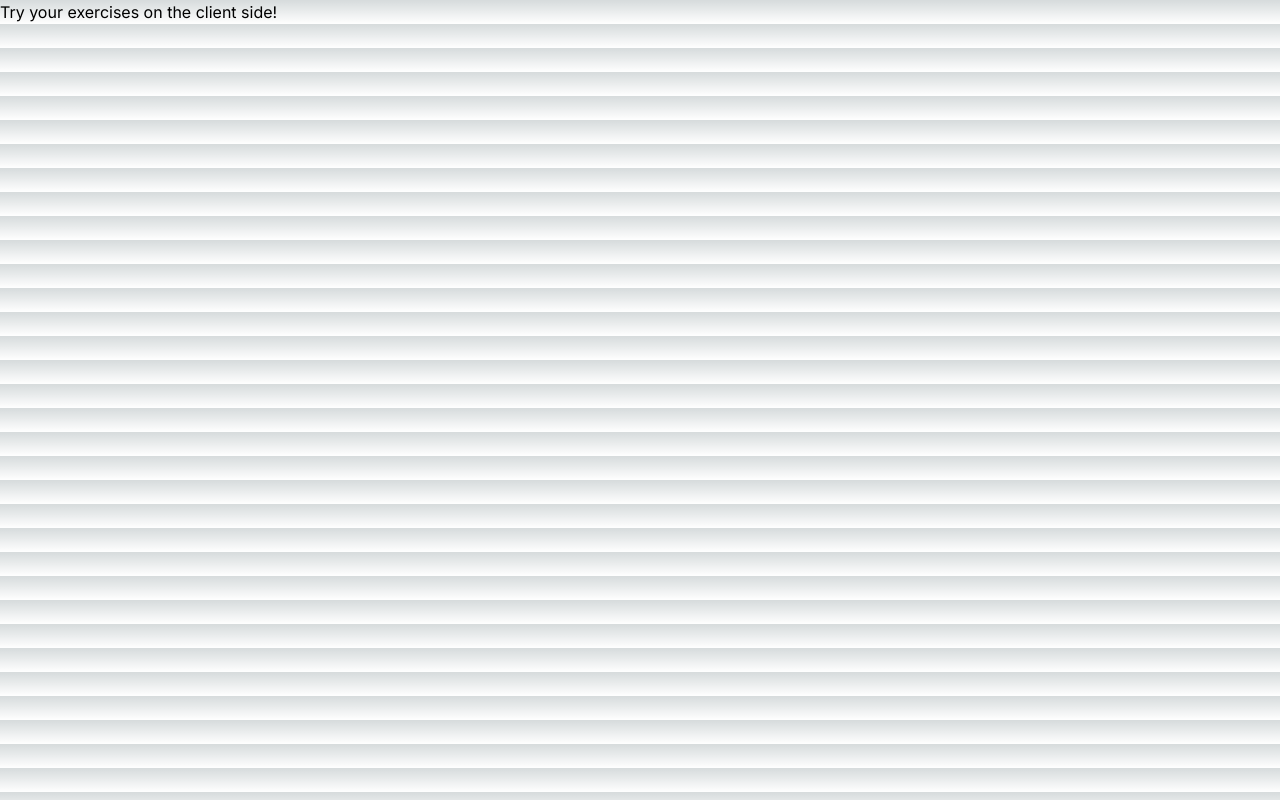
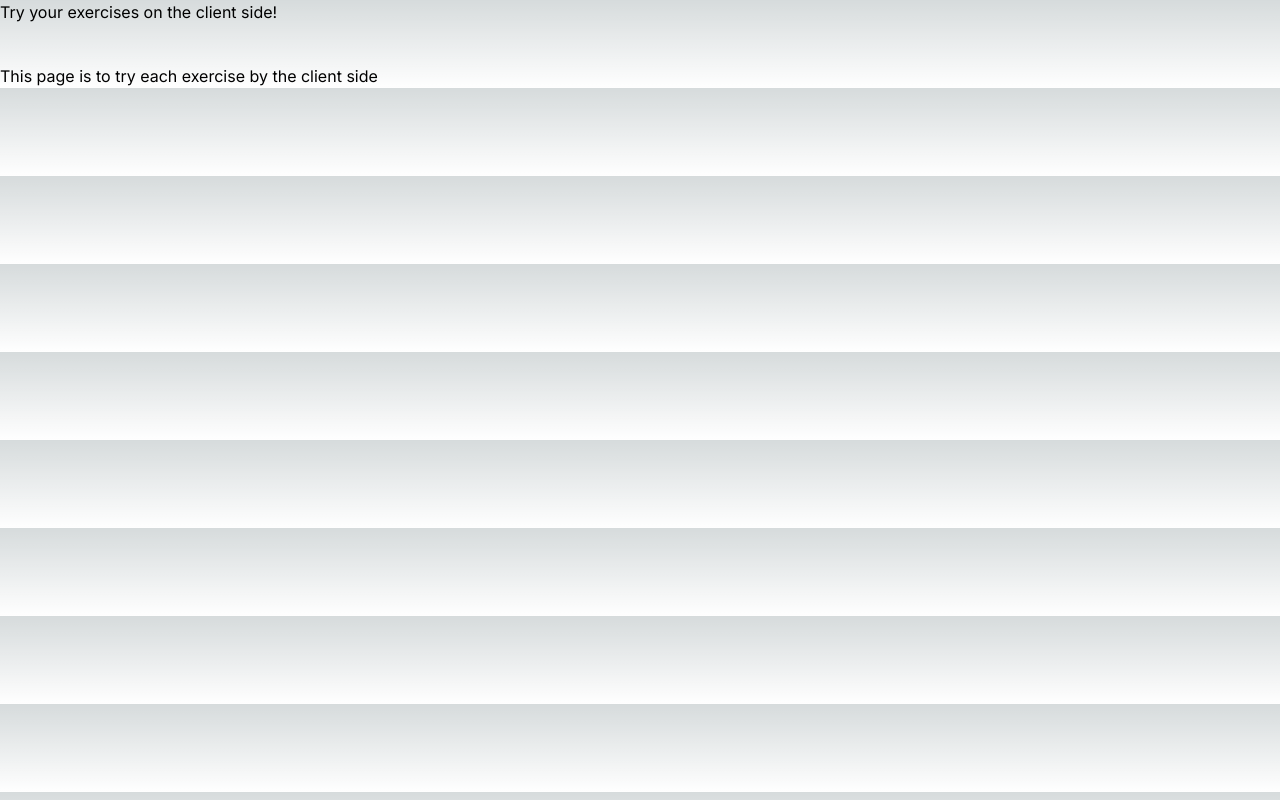
Before and after one commit to IsabelTizon/js-challenges, a Next.js app: page /scrimba/exercises in a window 1280 px wide. Built offline with nearby package versions, Linux system fonts and the light colour scheme.

Commit message:
Subtitle added to Console.log page

```diff
--- a/src/app/scrimba/exercises/page.js
+++ b/src/app/scrimba/exercises/page.js
@@ -7,7 +7,16 @@
 import { awardBonuses } from "./awardBonuses";
 
 export default function courseConsole() {
-	return <div>Try your exercises on the client side!</div>;
+	return (
+		<div>
+			<h1 className="mb-10">
+				Try your exercises on the client side!
+			</h1>
+			<p>
+				This page is to try each exercise by the client side
+			</p>
+		</div>
+	);
 }
 // 1) panic exercise
 // console.log(panic("I'm almost out of coffee"));
```
